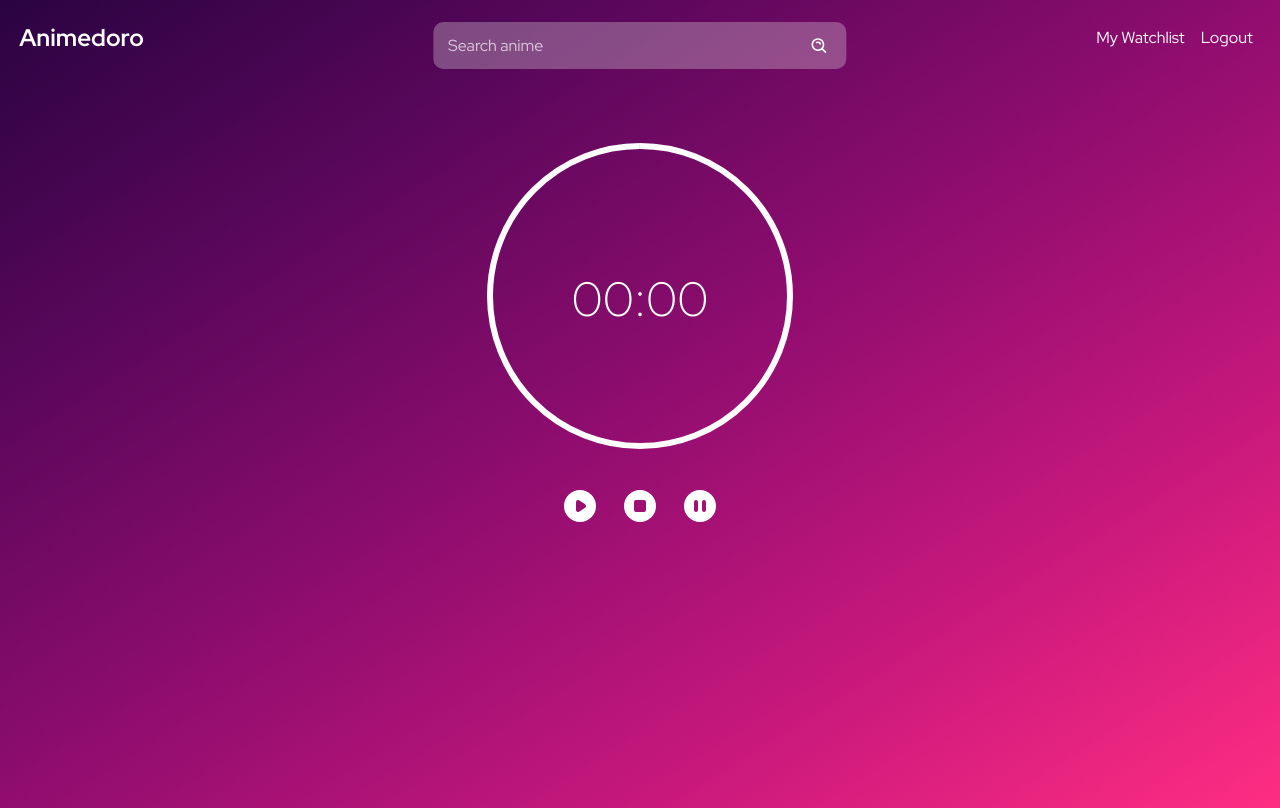
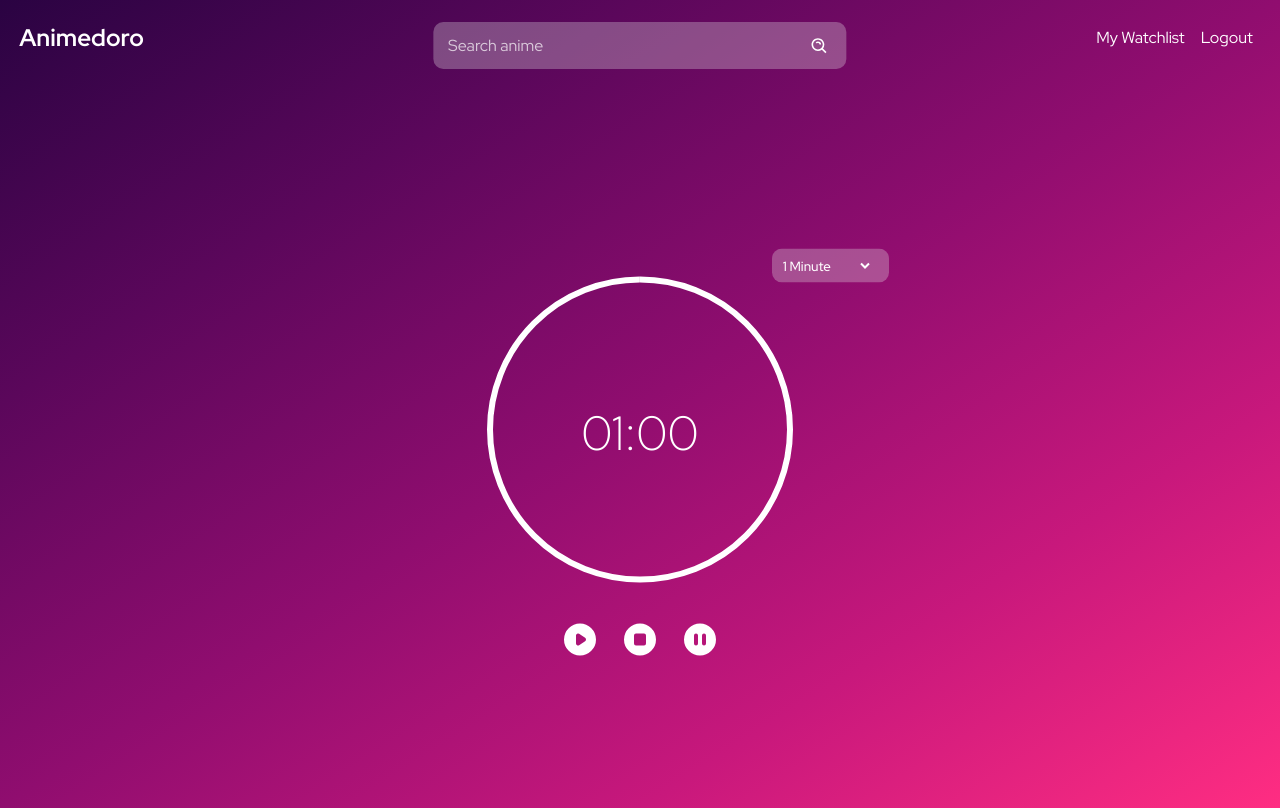
Before and after one commit to rajat4984/animedoro, a React (Create React App) app: page / in a window 1280 px wide. Built offline with nearby package versions, Linux system fonts and the light colour scheme.

Commit message:
different time settings added

```diff
--- a/package.json
+++ b/package.json
@@ -3,6 +3,9 @@
   "version": "0.1.0",
   "private": true,
   "dependencies": {
+    "@emotion/react": "^11.11.1",
+    "@emotion/styled": "^11.11.0",
+    "@mui/material": "^5.13.5",
     "@testing-library/jest-dom": "^5.16.5",
     "@testing-library/react": "^13.4.0",
     "@testing-library/user-event": "^13.5.0",
--- a/src/components/Timer/Timer.js
+++ b/src/components/Timer/Timer.js
@@ -1,4 +1,4 @@
-import React, { useEffect, useRef, useState } from "react";
+import React, { useRef, useState } from "react";
 import "./timer.scss";
 import { HiPlay, HiPause, HiStop } from "react-icons/hi";
 import useInterval from "../../hooks/useInterval";
@@ -6,25 +6,26 @@ import useInterval from "../../hooks/useInterval";
 function Timer() {
   const progressRef = useRef();
   const [seconds, setSeconds] = useState(0);
-  const [minutes, setMinutes] = useState(0);
+  const [minutes, setMinutes] = useState(1);
   const [isStart, setIsStart] = useState(false);
   const [totalTime, setTotalTime] = useState(1);
 
   const timer = () => {
-    setSeconds(seconds + 1);
     const removeAnimation = 628 / (totalTime * 60);
-    let calculatedOffSet = removeAnimation * (minutes * 60 + (seconds + 1));
+    let calculatedOffSet = removeAnimation * (minutes * 60 + seconds - 1);
     progressRef.current.style.strokeDashoffset = `${calculatedOffSet}`;
+    setSeconds(seconds - 1);
 
-    if (seconds === 59) {
-      setMinutes(minutes + 1);
+    if (minutes === 0 && seconds === 0) {
+      progressRef.current.style.strokeDashoffset = `0`;
       setSeconds(0);
+      setMinutes(totalTime);
+      setIsStart(false);
     }
 
-    if (minutes === totalTime) {
-      progressRef.current.style.strokeDashoffset = `628`;
-      setSeconds(0);
-      setIsStart(false);
+    if (seconds === 0 && minutes !== 0) {
+      setMinutes(minutes - 1);
+      setSeconds(59);
     }
   };
 
@@ -32,12 +33,26 @@ function Timer() {
 
   const stopTimer = () => {
     setSeconds(0);
-    setMinutes(0);
+    setMinutes(totalTime);
     setIsStart(false);
     progressRef.current.style.strokeDashoffset = 0;
   };
+
+  const handleSelect = (e) => {
+    setTotalTime(Number(e.target.value));
+    setMinutes(Number(e.target.value));
+  };
   return (
-    <>
+    <div className="timer">
+      <select
+        onChange={(e) => handleSelect(e)}
+        name="cars"
+        className="selectTime"
+      >
+        <option value="1">1 Minute</option>
+        <option value="40">40 Minutes</option>
+        <option value="60">60 Minutes</option>
+      </select>
       <div className="circle">
         <svg viewBox="0 0 220 220" xmlns="http://www.w3.org/2000/svg">
           <g transform="translate(110,110)">
@@ -69,7 +84,7 @@ function Timer() {
           className="passBtn"
         />
       </div>
-    </>
+    </div>
   );
 }
 
--- a/src/components/Timer/timer.scss
+++ b/src/components/Timer/timer.scss
@@ -2,16 +2,40 @@
 @use "../../scss/mixin" as *;
 
 @keyframes offset {
-  100%{
+  100% {
     stroke-dashoffset: 0;
   }
 }
+
+.timer {
+  position: absolute;
+  top: 50%;
+  left: 50%;
+  transform: translate(-50%, -50%);
+
+  .selectTime {
+    position: absolute;
+    top: 13%;
+    left: 65%;
+    background-color: $primary-background;
+    border: none;
+    outline: none;
+    padding: 0.5em;
+    color: white;
+    border-right: 16px solid transparent;
+    font-weight: 500;
+    border-radius: 10px;
+
+    option {
+      color: black;
+    }
+  }
 
   .circle {
     position: relative;
     left: 50%;
     transform: translateX(-50%);
-    margin-top: 4em;
+    margin-top: 5em;
     width: 250px;
 
     .e-c-base {
@@ -24,8 +48,7 @@
       stroke-dasharray: 3.14 * 2 * 100;
       stroke-width: 4px;
       transition: stroke-dashoffset 0.7s;
-      stroke-dashoffset:0;
-      // animation: offset 10s linear forwards;
+      stroke-dashoffset: 0;
     }
     .e-c-pointer {
       fill: #fff;
@@ -39,7 +62,7 @@
       position: absolute;
       top: 50%;
       left: 50%;
-      transform: translate(-50%,-50%);
+      transform: translate(-50%, -50%);
       text-align: center;
     }
     .display-remain-time {
@@ -47,27 +70,37 @@
       font-size: 3rem;
       color: white;
     }
+  }
 
-    @include sm{
-      width: 330px;
+  .buttons {
+    @include flexBox();
+    font-size: 2.5rem;
+    .stopBtn {
+      margin: 0.5em;
     }
   }
 
-  .buttons{
-    @include flexBox();
-    font-size: 2.5rem;
-    .stopBtn{
-      margin: .5em;
+  @include sm {
+
+    margin-top: 2em;
+
+    .selectTime{
+      left: 90%;
+    }
+    .circle {
+      width: 330px;
+
     }
 
-    @include sm{
+    .buttons {
       font-size: 3.5rem;
-      *{
+      * {
         cursor: pointer;
-        transition: .3s ease-in-out;
-        :hover{
-          transform: scale(1.1)
+        transition: 0.3s ease-in-out;
+        :hover {
+          transform: scale(1.1);
         }
       }
     }
   }
+}
```
Also changed, not shown: 1 other file (tests, documents, lock files or other folders).
